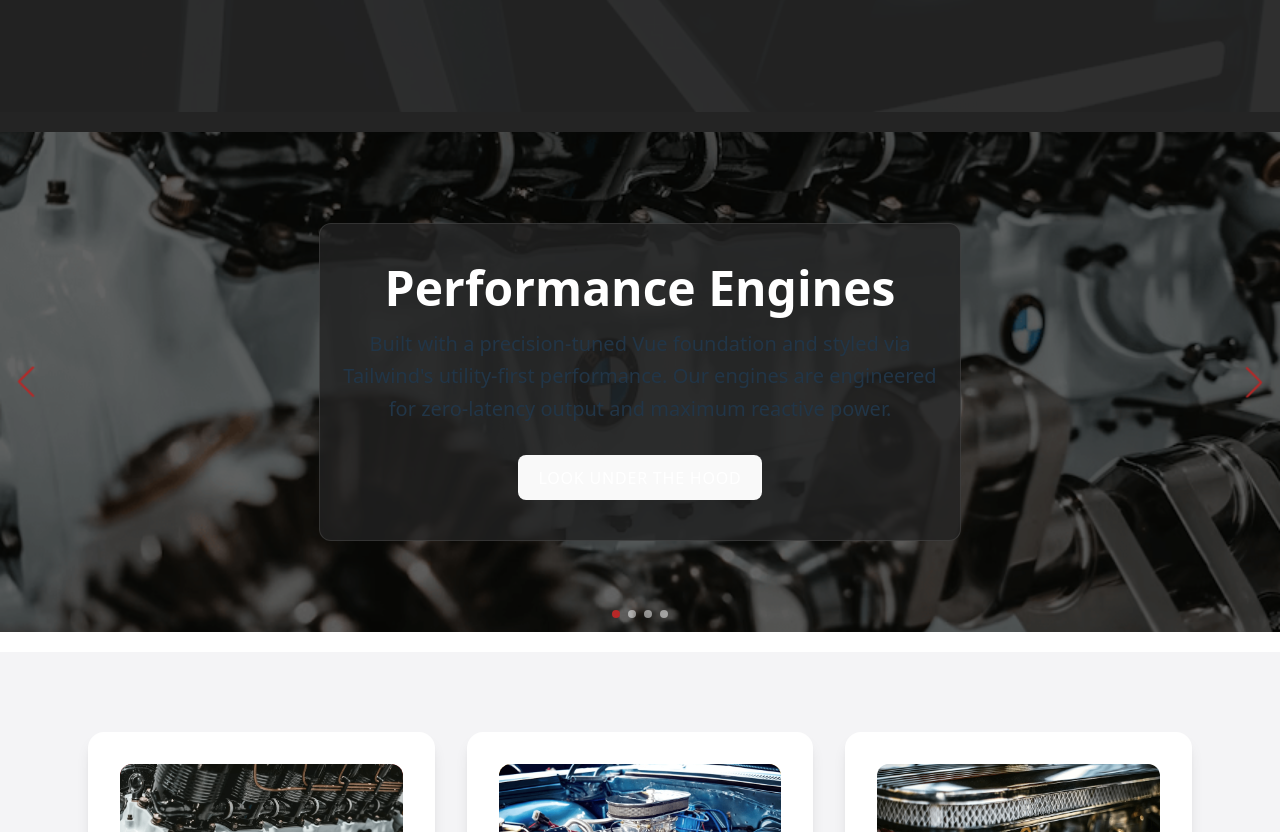
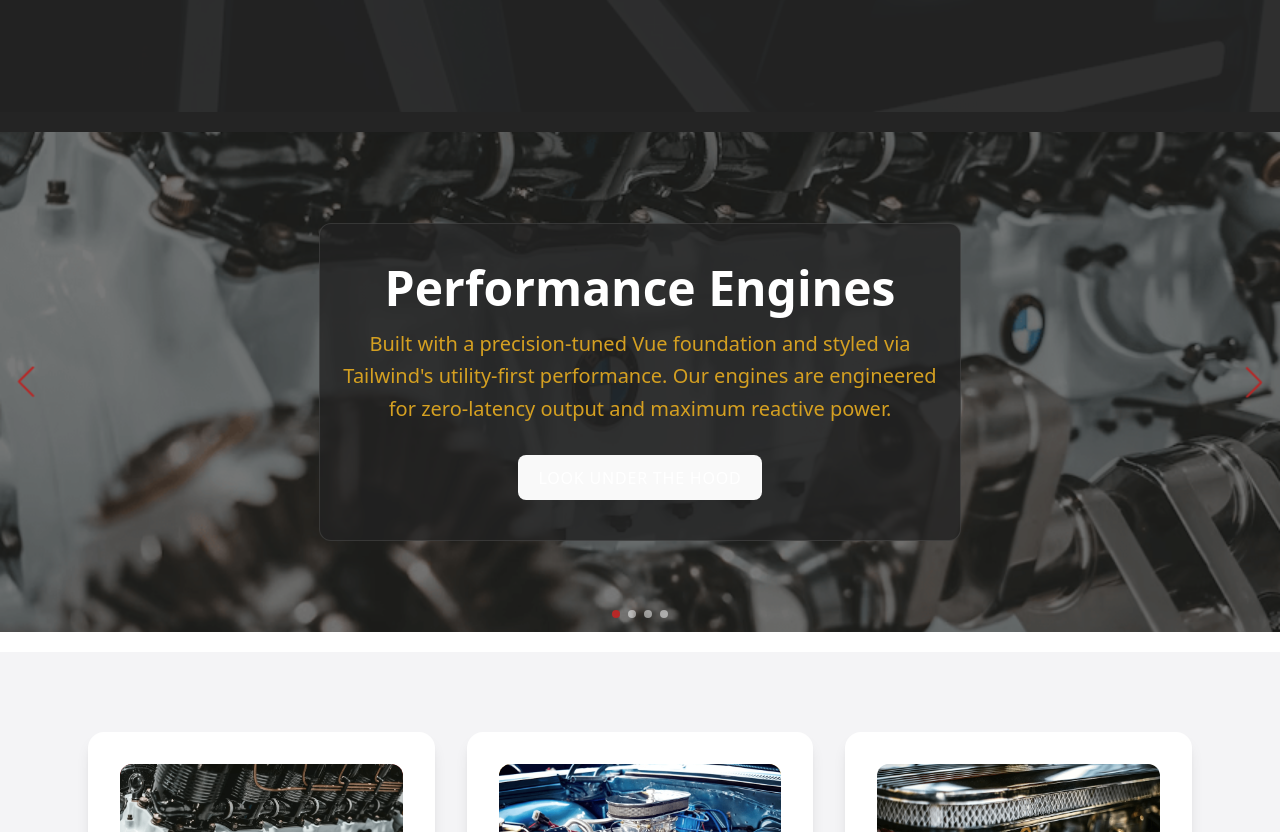
Before and after one commit to succeedhost-com/racing-team, a Vue app: page / in a window 1280 px wide. Shown: the part 460-1292 px from the top of the page. Built offline with nearby package versions, Linux system fonts and the light colour scheme; the HTML template or start-up script is replaced by a standard one.

Commit message:
legacy vite

```diff
--- a/src/components/HeroView.vue
+++ b/src/components/HeroView.vue
@@ -17,7 +17,7 @@
       class="h-[500px] w-full"
     >
       <swiper-slide v-for="part in autoParts" :key="part.id">
-        <div class="relative w-full h-full flex items-center justify-center bg-[var(--color-carbon, #222)]">
+        <div class="relative w-full h-full flex items-center justify-center bg-[var(--color-carbon)]">
           <img
             :src="part.image"
             class="absolute inset-0 w-full h-full object-cover opacity-40"
@@ -26,10 +26,10 @@
 
           <div class="relative z-10 text-center px-[20px] py-[40px] bg-[rgba(34,34,34,0.8)] rounded-xl border border-white/10 mx-4">
             <h2 class="text-4xl md:text-5xl font-bold text-white mb-4">{{ part.name }}</h2>
-            <p class="text-[var(--color-goldenrod, #daa520)] text-lg md:text-xl max-w-[600px] leading-relaxed">
+            <p class="text-[var(--color-goldenrod)] text-lg md:text-xl max-w-[600px] leading-relaxed">
               {{ part.description }}
             </p>
-            <button class="bg-[var(--color-racing, #e10600)] mt-[30px] px-8 py-3 rounded-xl font-bold hover:scale-105 transition text-white uppercase tracking-wider">
+            <button class="bg-[var(--color-racing)] mt-[30px] px-8 py-3 rounded-xl font-bold hover:scale-105 transition text-white uppercase tracking-wider">
               {{ part.cta }}
             </button>
           </div>
@@ -38,7 +38,7 @@
     </swiper>
 
     <div v-else class="h-[500px] w-full bg-[#111] flex items-center justify-center">
-      <div class="animate-pulse text-[var(--color-racing, #e10600)] font-bold italic">
+      <div class="animate-pulse text-[var(--color-racing)] font-bold italic">
         LOADING PERFORMANCE...
       </div>
     </div>
```
